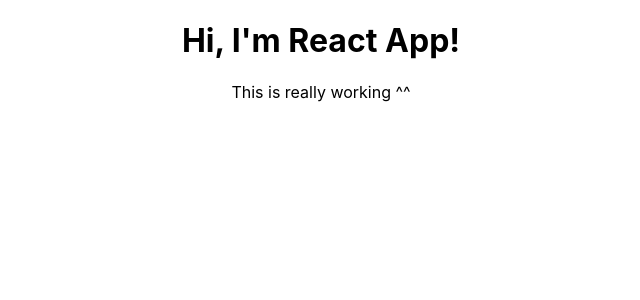
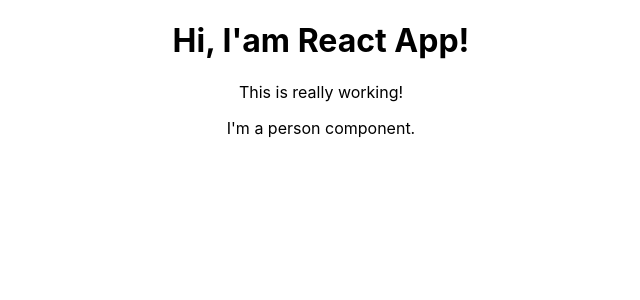
Before and after one commit to suarasiy/react-1, a React (Create React App) app: page / in a window 1280 px wide. Shown: the top 300 px of the page, without its empty margins (319-959 px from the left). Built offline with nearby package versions, Linux system fonts and the light colour scheme.

Commit message:
Add Person JSX

```diff
--- a/src/App.js
+++ b/src/App.js
@@ -1,14 +1,17 @@
 import React, { Component } from 'react';
 import './App.css';
+import Person from './Person/Person';
 
-function App() {
-  return (
-    <div className="App">
-      <h1>Hi, I'm React App!</h1>
-      <p>This is really working ^^</p>
-    </div>
-  );
-  // return React.createElement('div', { className: 'App' }, React.createElement('h1', null, 'Does this work now?'));
+class App extends Component {
+  render() {
+    return (
+      <div className="App">
+        <h1>Hi, I'am React App!</h1>
+        <p>This is really working!</p>
+        <Person />
+      </div>
+    )
+  }
 }
 
 export default App;
--- /dev/null
+++ b/src/Person/Person.js
@@ -0,0 +1,9 @@
+import React from 'react';
+
+const person = () => {
+    return (
+        <p>I'm a person component.</p>
+    )
+}
+
+export default person;
```
Also changed, not shown: 1 other file (tests, documents, lock files or other folders).
